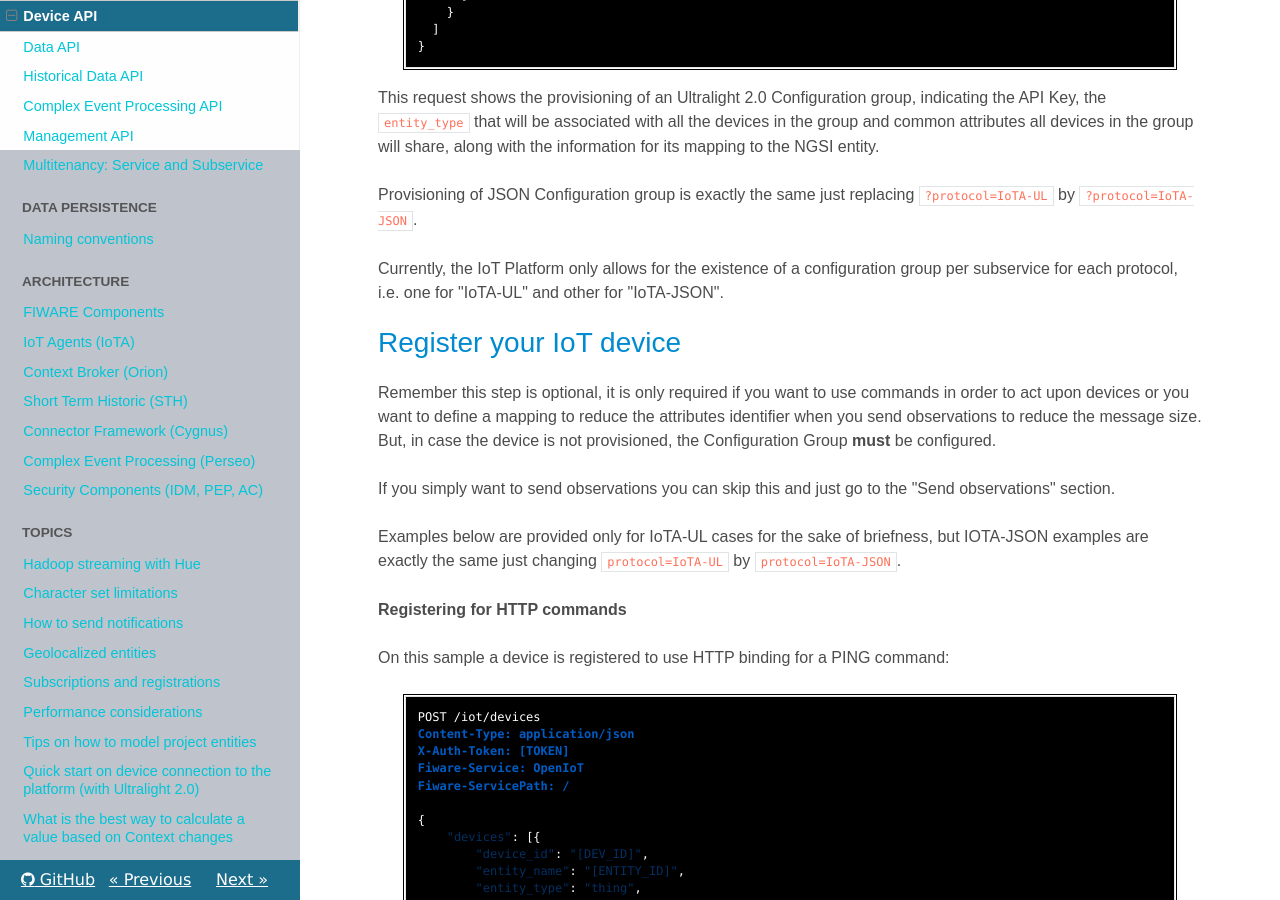
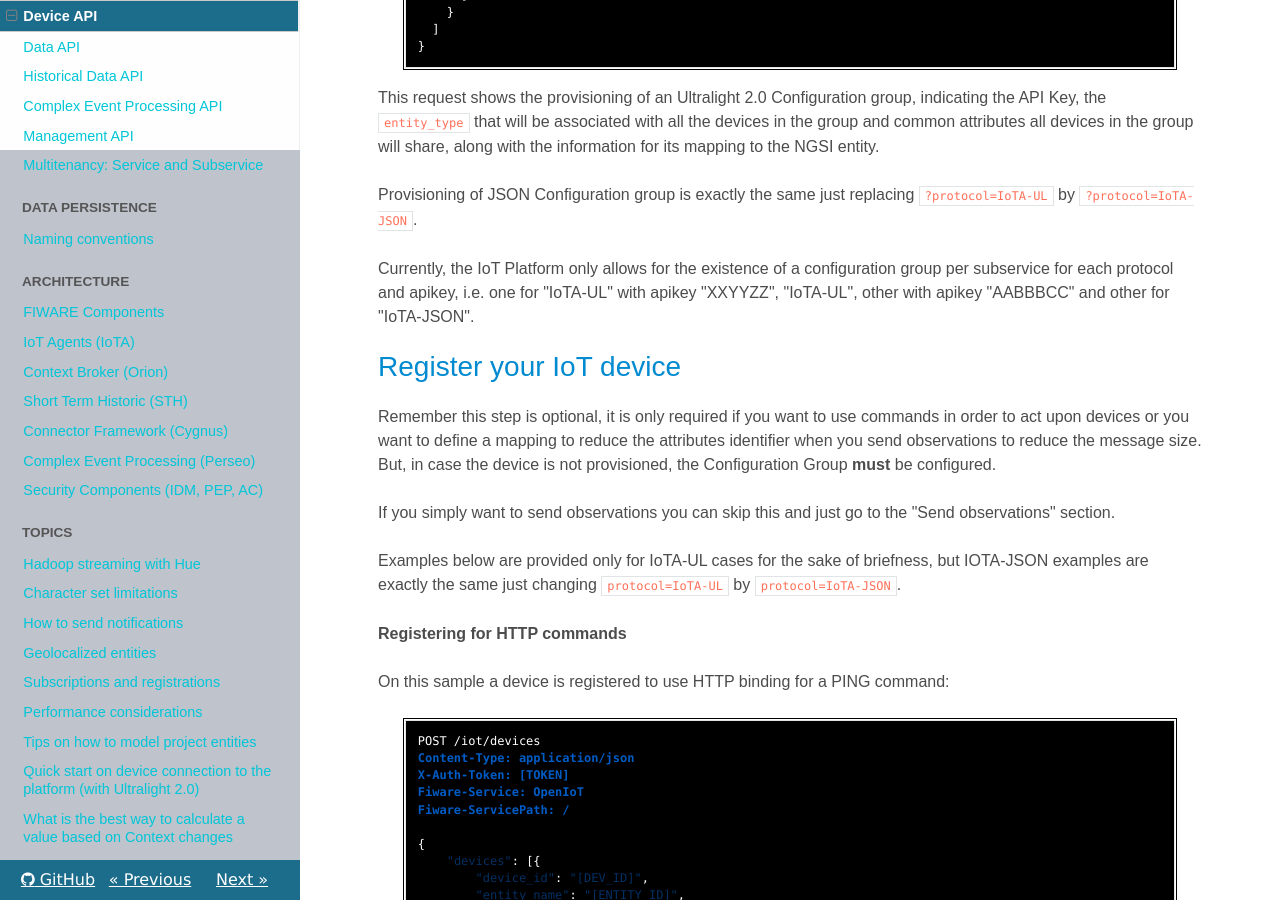
Before and after one commit to telefonicaid/thinking-cities, an MkDocs documentation site: the page built from docs/device_api.md, in a window 1280 px wide and 900 px high, scrolled down 1420 px. Built offline with MkDocs 1.6.1, drawn with Linux system fonts in a browser that asks for light colours; nearby versions of some CDN libraries; old or Windows-style settings are respelled for this version of MkDocs.

Commit message:
Update device_api.md

```diff
--- a/docs/device_api.md
+++ b/docs/device_api.md
@@ -73,7 +73,7 @@ along with the information for its mapping to the NGSI entity.
 
 Provisioning of JSON Configuration group is exactly the same just replacing `?protocol=IoTA-UL` by `?protocol=IoTA-JSON`.
 
-Currently, the IoT Platform only allows for the existence of a configuration group per subservice for each protocol, i.e. one for "IoTA-UL" and other for "IoTA-JSON".
+Currently, the IoT Platform only allows for the existence of a configuration group per subservice for each protocol and apikey, i.e. one for "IoTA-UL" with apikey "XXYYZZ", "IoTA-UL", other with apikey "AABBBCC" and other for "IoTA-JSON".
 
 # Register your IoT device
 
```
